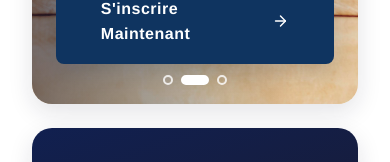
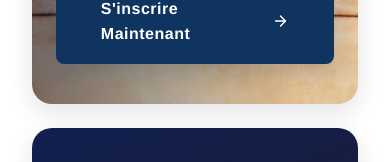
Before and after one commit to novaghislain/projetnovatech, a React (Vite) app in the folder frontend/: page / in a window 390 px wide. Shown: the part 643-805 px from the top of the page. Built offline with nearby package versions, Linux system fonts and the light colour scheme; no server answers.

Commit message:
fix: supprimer dots carousel et améliorer image hero sur mobile

```diff
--- a/frontend/src/pages/Home.css
+++ b/frontend/src/pages/Home.css
@@ -564,7 +564,7 @@
   width: 100%;
   height: 100%;
   object-fit: cover;
-  object-position: center top;
+  object-position: center 20%;
   opacity: 0;
   transition: opacity 1.5s ease-in-out;
 }
@@ -1268,7 +1268,7 @@
 
   .hero-main {
     border-radius: var(--radius-lg);
-    min-height: 600px;
+    min-height: 420px;
   }
 
   .sidebar-card--cta {
--- a/frontend/src/pages/Home.jsx
+++ b/frontend/src/pages/Home.jsx
@@ -177,17 +177,7 @@ const Home = () => {
               </Link>
             </div>
 
-            {/* Carousel Dots */}
-            <div className="hero-dots">
-              {heroSlides.map((_, idx) => (
-                <button
-                  key={idx}
-                  className={`hero-dot${heroSlide === idx ? ' active' : ''}`}
-                  onClick={() => goToSlide(idx)}
-                  aria-label={`Slide ${idx + 1}`}
-                />
-              ))}
-            </div>
+
           </div>
 
           {/* Right sidebar — Premium Panel */}
```
Also changed, not shown: 1 other file (tests, documents, lock files or other folders).
